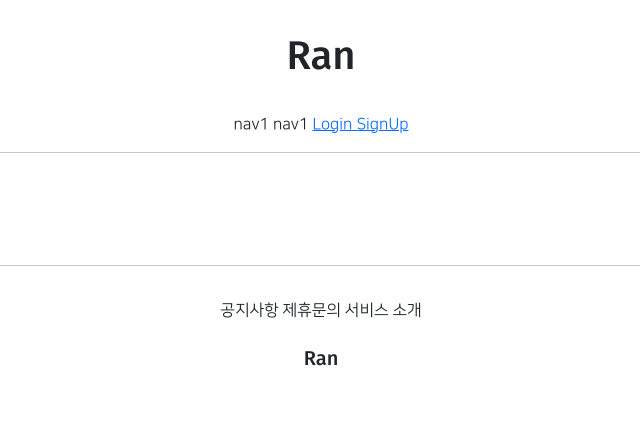
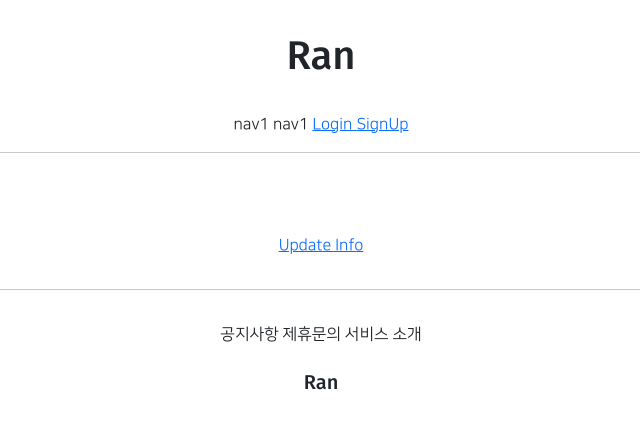
Before and after one commit to lauren0914/project2, a Django app: template accountapp/templates/accountapp/detail.html in a window 1280 px wide. Shown: the top 429 px of the page, without its empty margins (319-959 px from the left). Run offline with Django 3.2, Linux system fonts and the light colour scheme; the template is opened without the code that fills it, so the values that code supplies are empty; parts of the project's set-up code (start-up, migrations or seed data) failed here and were passed over; some libraries are stand-ins or nearby versions.

Commit message:
7/16 project2 commit 1

```diff
--- a/accountapp/templates/accountapp/detail.html
+++ b/accountapp/templates/accountapp/detail.html
@@ -8,6 +8,12 @@
     <div>
        {{ target_user.date_joined }}
     </div>
+
+    <div>
+        <a href="{% url 'accountapp:update' pk=target_user.pk%}">
+            Update Info
+        </a>
+    </div>
 </div>
 
 {% endblock %}
--- a/accountapp/urls.py
+++ b/accountapp/urls.py
@@ -1,7 +1,7 @@
 from django.contrib.auth.views import LoginView, LogoutView
 from django.urls import path
 
-from accountapp.views import hello_world, AccountCreateView, AccountDetailView
+from accountapp.views import hello_world, AccountCreateView, AccountDetailView, AccountUpdateView
 
 app_name = 'accountapp' # 라우팅 편리하게 하기 위해서 작성해둔 것
 urlpatterns = [
@@ -11,4 +11,5 @@ urlpatterns = [
     path('logout/', LogoutView.as_view(), name='logout'),
     path('create/', AccountCreateView.as_view(), name='create'),
     path('detail/<int:pk>', AccountDetailView.as_view(), name='detail'),
+    path('update/<int:pk>', AccountUpdateView.as_view(), name='update'),
 ]
```
Also changed, not shown: accountapp/views.py (+8 -1 lines).
